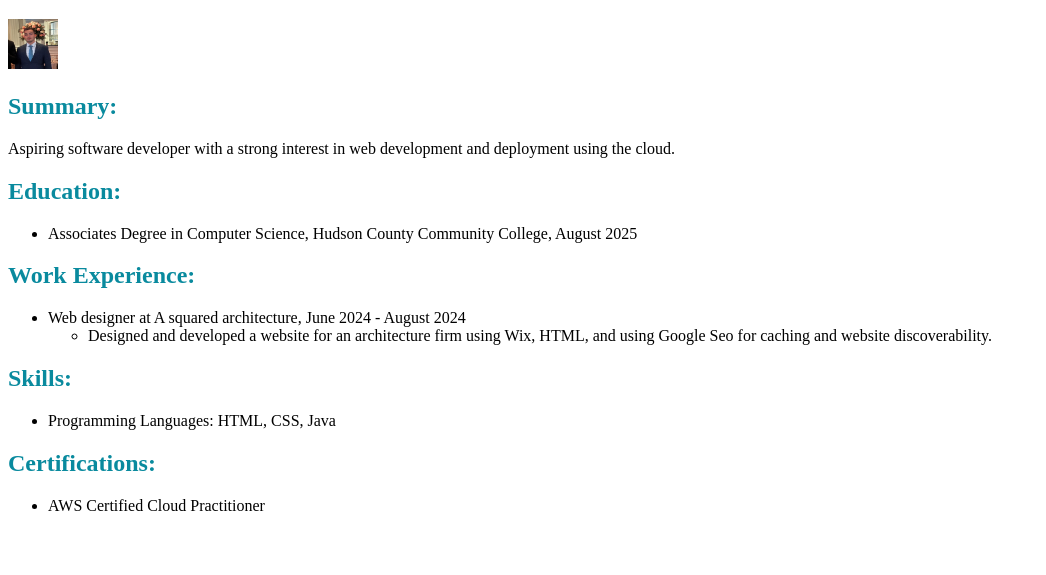
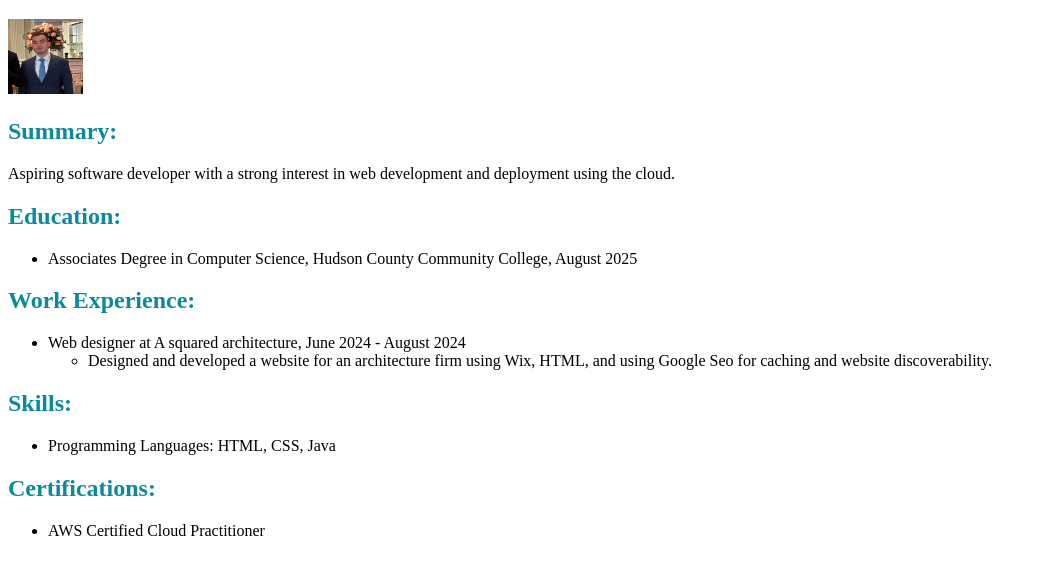
Before and after one commit to omargad-sys/resume, a plain HTML site: page index.html in a window 1280 px wide. Shown: the part 61-636 px from the top of the page, without its empty margins (0-1046 px from the left). Drawn offline with Linux system fonts and the light colour scheme.

Commit message:
resized profile pic

```diff
--- a/index.html
+++ b/index.html
@@ -7,7 +7,7 @@
 </head>
 <body>
      <h1>Omar Gad's Resume</h1>
-     <img src="Omar Gad.JPG" alt="Omar Gad" width="50" height ="50">
+     <img src="Omar Gad.JPG" alt="Omar Gad" width="75" height ="75">
      <h2>Summary:</h2>
         <p>Aspiring software developer with a strong interest in web development and deployment using the cloud.</p>
         <h2>Education:</h2>
```
